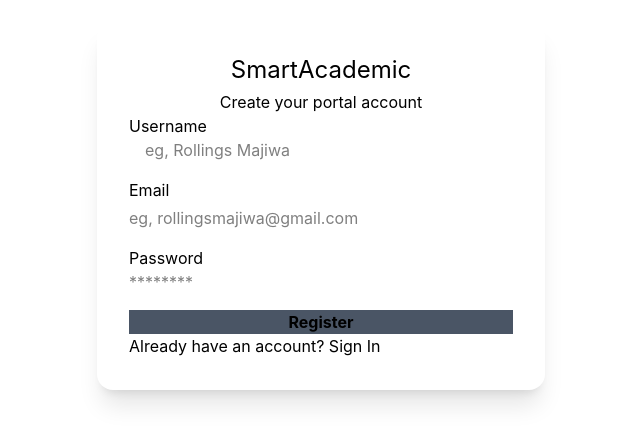
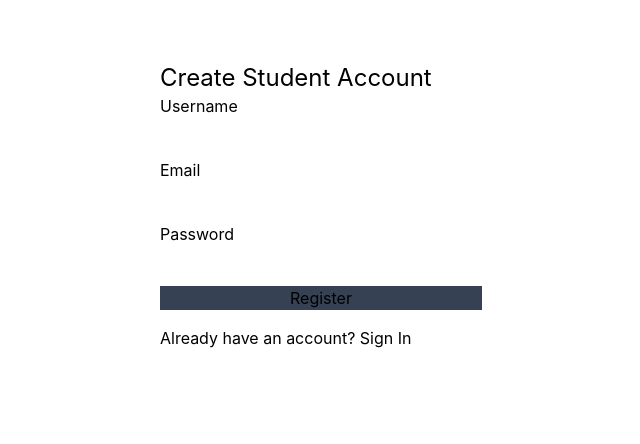
Before and after one commit to rollingsmajiwa/smartcademic_project-frondend, a React (Vite) app: page /signup in a window 1280 px wide. Shown: the part 194-638 px from the top of the page, without its empty margins (319-959 px from the left). Built offline with nearby package versions, Linux system fonts and the light colour scheme.

Commit message:
Feat: add navigation pannel on sidebars

```diff
--- a/package.json
+++ b/package.json
@@ -11,6 +11,7 @@
   },
   "dependencies": {
     "@tailwindcss/vite": "^4.3.3",
+    "jwt-decode": "^4.0.0",
     "lucide-react": "^1.61.0",
     "react": "^19.2.8",
     "react-dom": "^19.2.8",
--- a/src/App.jsx
+++ b/src/App.jsx
@@ -1,6 +1,6 @@
 import React from "react"
 import { Routes, Route } from "react-router-dom"
-import MainDashboard from "./components/dashboards/MainDasboard"
+import MainDashboard from "./components/dashboards/MainDashboard"
 import MainLayout from "./components/MainLayout"
 import Home from "./pages/Home"
 import Services from "./pages/Services"
--- a/src/components/ProtectedRoute.jsx
+++ b/src/components/ProtectedRoute.jsx
@@ -15,7 +15,7 @@ export default function ProtectedRoute({ children, allowedRoles }) {
 
     if (allowedRoles && !allowedRoles.includes(userRole)) {
       // Redirect unauthorized roles back to their authorized workspace
-      return <Navigate to={`/dashboards/${userRole}`} replace />;
+      return <Navigate to={`/dashboard/${userRole}`} replace />;
     }
 
     return children;
--- a/src/components/dashboards/AdminDashboard.jsx
+++ b/src/components/dashboards/AdminDashboard.jsx
@@ -1,10 +1,12 @@
 import React, { useState } from "react"
+
 
 
    function AdminDashboard() {
 
     return (
         <>
+
             <h1 className="text-xl text-black font-black text-center">This is admin dashboard</h1>
         </>
     )
--- /dev/null
+++ b/src/components/dashboards/MainDashboard.jsx
@@ -0,0 +1,61 @@
+import React from 'react';
+import { Routes, Route, Navigate, useLocation } from 'react-router-dom';
+import ProtectedRoute from '../ProtectedRoute';
+import Sidebar from '../Sidebar';
+import TeacherDashboard from './TeacherDashboard';
+import AdminDashboard from './AdminDashboard';
+import StudentDashboard from './StudentDashboard';
+import { jwtDecode } from 'jwt-decode';
+
+export default function MainDashboard() {
+  const token = localStorage.getItem('access_token');
+  let userRole = 'student';
+  const location = useLocation();
+  if (token) {
+    const decoded = jwtDecode(token);
+    userRole = decoded.role || 'student'
+  }
+
+  // Determine which sidebar profile/menu to display based on the active URL path
+  let displayRole = userRole;
+  if (location.pathname.includes('/dashboard/student')) {
+    displayRole = 'student';
+  } else if (location.pathname.includes('/dashboard/teacher')) {
+    displayRole = 'teacher';
+  } else if (location.pathname.includes('/dashboard/admin')) {
+    displayRole = 'admin';
+  }
+  return (
+  <>
+  <Sidebar userRole={displayRole} baseRole = {userRole} />
+    <Routes>
+
+
+        <Route
+          path="student/*"
+          element={
+            <ProtectedRoute allowedRoles={['student', 'admin', 'teacher']}>
+              <StudentDashboard />
+            </ProtectedRoute>
+          }
+        />
+        <Route
+          path="teacher/*"
+          element={
+            <ProtectedRoute allowedRoles={['teacher', 'admin']}>
+              <TeacherDashboard />
+            </ProtectedRoute>
+          }
+        />
+        <Route
+          path="admin/*"
+          element={
+            <ProtectedRoute allowedRoles={['admin']}>
+              <AdminDashboard />
+            </ProtectedRoute>
+          }
+        />
+    </Routes>
+    </>
+  );
+}
--- a/src/components/dashboards/StudentDashboard.jsx
+++ b/src/components/dashboards/StudentDashboard.jsx
@@ -5,7 +5,7 @@ import React, { useState } from "react"
 
     return (
         <>
-            <h1 className="text-xl text-black font-black text-center">This is Student dashboard</h1>
+            <h1 className="text-x text-black font-black text-center">This is Student dashboard</h1>
         </>
     )
 
--- a/src/pages/SignIn.jsx
+++ b/src/pages/SignIn.jsx
@@ -1,13 +1,14 @@
 import React, { useState } from 'react';
 import { useNavigate, Link } from 'react-router-dom';
+import { jwtDecode } from 'jwt-decode';
 
-export default function Signin() {
+export default function SignIn() {
   const [username, setUsername] = useState('');
   const [password, setPassword] = useState('');
   const [error, setError] = useState('');
   const navigate = useNavigate();
 
-  const handleLogin = async (e) => {
+  const handleSignIn = async (e) => {
     e.preventDefault();
     setError('');
 
@@ -23,42 +24,45 @@ export default function Signin() {
       if (response.ok) {
         localStorage.setItem('access_token', data.access);
         localStorage.setItem('refresh_token', data.refresh);
-        navigate('/dashboard');
+
+        const decoded = jwtDecode(data.access);
+        console.log("Decoded taken", decoded)
+
+        const userRole = decoded.role;
+        console.log("userrole detected", userRole)
+
+        // Dynamic navigation according to user profile role
+        navigate(`/dashboard/${userRole}`);
       } else {
         setError('Invalid username or password.');
       }
     } catch (err) {
-      setError('Network error. Could not connect to backend.');
+      setError('Server connection error.');
     }
   };
 
   return (
-    <div className="min-h-screen flex items-center justify-center p-6">
-      <div className="p-8 shadow-2xl">
-        <div className="text-center mb-6">
-          <h2>SmartAcademic</h2>
-          <p>Sign in to your portal account</p>
-        </div>
+    <div className="min-h-screen flex items-center justify-center p-4">
+      <div>
+        <h2 className='font-black text-2xl'>SmartAcademic Sign In</h2>
+        {error && <p>{error}</p>}
 
-        {error && <div className=" p-3 rounded-xl mb-4 text-center">{error}</div>}
-
-        <form onSubmit={handleLogin} className="space-y-4">
+        <form onSubmit={handleSignIn} className="space-y-4">
           <div>
-            <label className="mb-1">Username</label>
-            <input type="text" value={username} onChange={(e) => setUsername(e.target.value)} required className="w-full px-4 py-2.5" placeholder="Write your username" />
+            <label className="block mb-1">Username</label>
+            <input type="text" value={username} onChange={(e) => setUsername(e.target.value)} required
+              className="w-full px-4 py-2.5" />
           </div>
           <div>
-            <label className="block">Password</label>
-            <input type="password" value={password} onChange={(e) => setPassword(e.target.value)} required className="w-full px-4" placeholder="***************" />
+            <label className="block mb-1">Password</label>
+            <input type="password" value={password} onChange={(e) => setPassword(e.target.value)} required
+              className="w-full" />
           </div>
-          <button type="submit" className="w-full bg-gray-600">
+          <button type="submit" className="w-full">
             Sign In
           </button>
+          <p>Dont have account? <Link to="/signup">Register</Link> </p>
         </form>
-
-        <div className="text-center">
-          Don't have an account? <Link to="/signup">Register</Link>
-        </div>
       </div>
     </div>
   );
--- a/src/pages/SignUP.jsx
+++ b/src/pages/SignUP.jsx
@@ -1,18 +1,16 @@
 import React, { useState } from 'react';
 import { useNavigate, Link } from 'react-router-dom';
 
-export default function Signup() {
+export default function SignUp() {
   const [username, setUsername] = useState('');
   const [email, setEmail] = useState('');
   const [password, setPassword] = useState('');
   const [error, setError] = useState('');
-  const [success, setSuccess] = useState('');
   const navigate = useNavigate();
 
-  const handleRegister = async (e) => {
+  const handleSignUp = async (e) => {
     e.preventDefault();
     setError('');
-    setSuccess('');
 
     try {
       const response = await fetch('http://127.0.0.1:8000/api/register/', {
@@ -21,52 +19,44 @@ export default function Signup() {
         body: JSON.stringify({ username, email, password }),
       });
 
-      const data = await response.json();
-
       if (response.ok) {
-        setSuccess('Account created successfully! Redirecting to Log in...');
-        setTimeout(() => navigate('/signin'), 1500);
+        navigate('/signin');
       } else {
-        const errorMsg = Object.values(data).flat().join(' ');
-        setError(errorMsg || 'Registration failed.');
+        const data = await response.json();
+        setError(data.username?.[0] || 'Registration failed.');
       }
     } catch (err) {
-      setError('Network error. Could not connect to backend.');
+      setError('Server connection error.');
     }
   };
 
   return (
-    <div className="min-h-screen flex items-center justify-center p-6">
-      <div className="bg-white rounded-2xl shadow-xl w-full max-w-md p-8">
-        <div className="text-center">
-          <h2 className="text-2xl">SmartAcademic</h2>
-          <p className="text-x mt-1">Create your portal account</p>
-        </div>
+    <div className="min-h-screen flex items-center justify-center p-4">
+      <div>
+        <h2 className="text-2xl">Create Student Account</h2>
+        {error && <p className="mb-4 text-center">{error}</p>}
 
-        {error && <div className="p-3 rounded-xl mb-4 text-center">{error}</div>}
-        {success && <div className=" p-3 rounded-xl mb-4 text-center">{success}</div>}
-
-        <form onSubmit={handleRegister} className="space-y-4">
+        <form onSubmit={handleSignUp} className="space-y-4">
           <div>
-            <label className="mb-1">Username</label>
-            <input type="text" value={username} onChange={(e) => setUsername(e.target.value)} required className="w-full px-4" placeholder="eg, Rollings Majiwa" />
+            <label className="block">Username</label>
+            <input type="text" value={username} onChange={(e) => setUsername(e.target.value)} required
+              className="w-full" />
           </div>
           <div>
-            <label className="block mb-1">Email</label>
-            <input type="email" value={email} onChange={(e) => setEmail(e.target.value)} required className="w-full" placeholder="eg, rollingsmajiwa@gmail.com" />
+            <label className="block">Email</label>
+            <input type="email" value={email} onChange={(e) => setEmail(e.target.value)} required
+              className="w-full" />
           </div>
           <div>
             <label>Password</label>
-            <input type="password" value={password} onChange={(e) => setPassword(e.target.value)} required className="w-full" placeholder="********" />
+            <input type="password" value={password} onChange={(e) => setPassword(e.target.value)} required
+              className="w-full" />
           </div>
-          <button type="submit" className="w-full font-bold bg-gray-600">
+          <button type="submit" className="w-full bg-gray-700">
             Register
           </button>
+          <p>Already have an account? <Link to="/signin">Sign In</Link> </p>
         </form>
-
-        <div>
-          Already have an account? <Link to="/signin" >Sign In</Link>
-        </div>
       </div>
     </div>
   );
```
Also changed, not shown: src/components/Sidebar.jsx (+39 -1 lines), src/components/dashboards/MainDasboard.jsx (deleted, +0 -67 lines), src/components/views/AssignmentManager.jsx (deleted), 1 other file (tests, documents, lock files or other folders).
